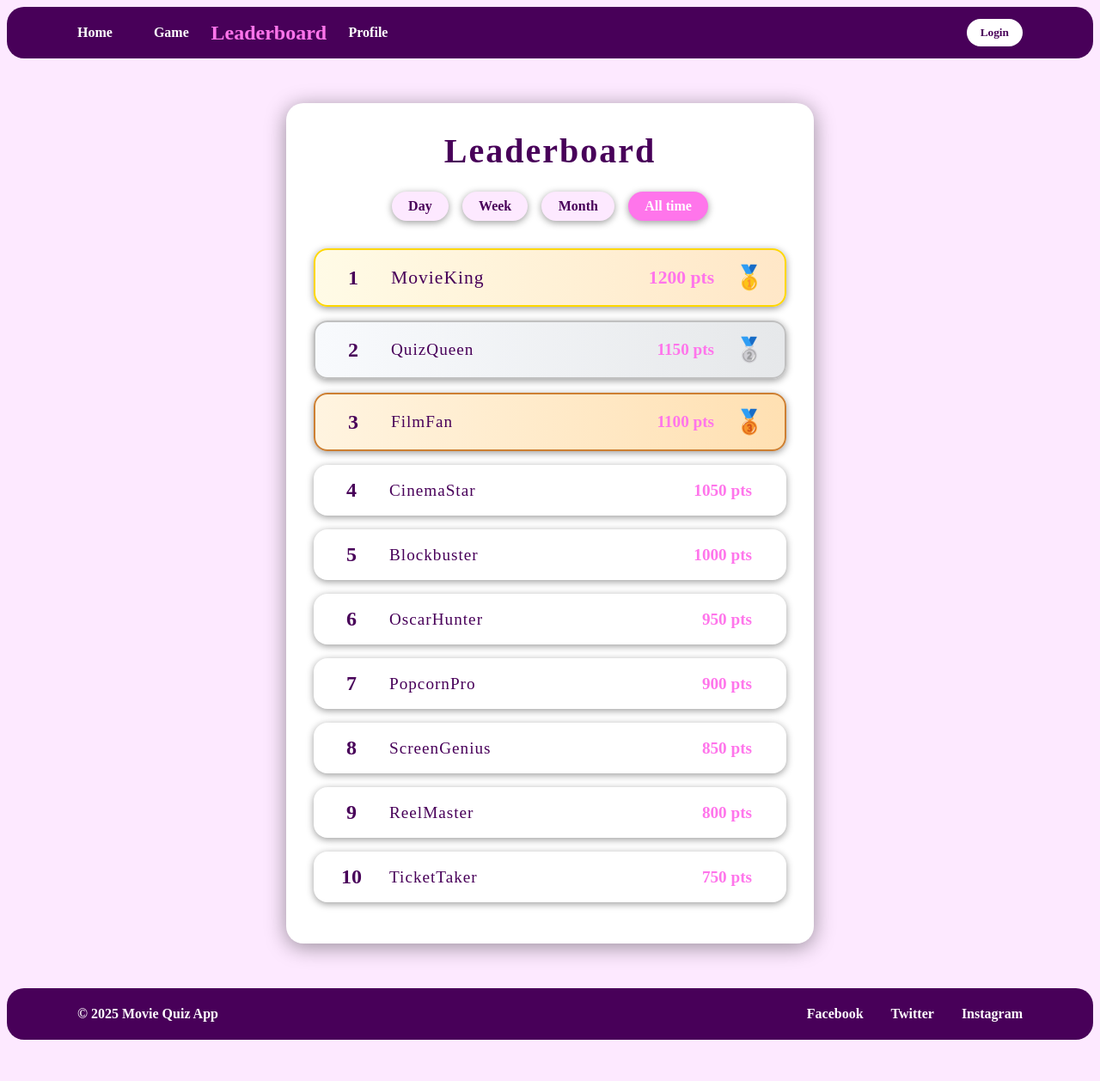
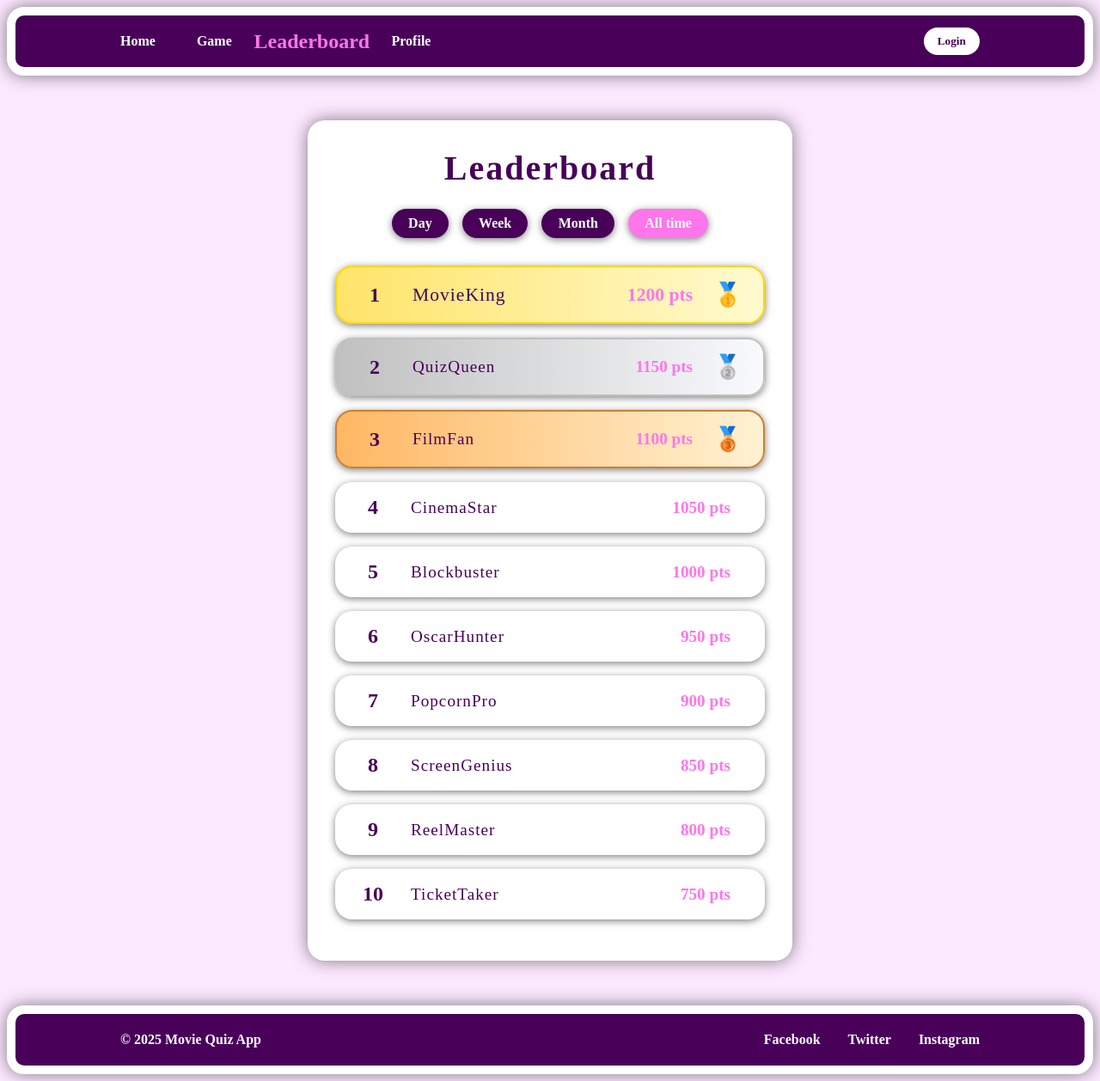
Before and after one commit to yozhek/FrontEnd_project, a Vue app in the folder frontend_project/: page /leaderboard in a window 1280 px wide. Shown: the whole page at 86% size. Before the commit the page ends 1218 px from the top, so only its background shows below. Built offline with nearby package versions, Linux system fonts and the light colour scheme; no server answers; a web font is replaced by a local one.

Commit message:
upravy hry

```diff
--- a/frontend_project/src/App.vue
+++ b/frontend_project/src/App.vue
@@ -73,7 +73,7 @@ const handleLogout = async () => {
 
 .navbar {
   box-sizing: border-box;
-  height: 60px;
+  height: 80px;
   width: 100%;
   display: flex;
   align-items: center;
@@ -81,12 +81,20 @@ const handleLogout = async () => {
   background-color: var(--color-primary);
   color: var(--color-white);
   border-radius: 20px;
+  box-shadow: 0 0 20px var(--color-black-shadow);
+  border: 10px solid var(--color-white);
+  transition: all 0.5s;
+}
+
+.navbar:hover {
+  transform: scale(1.01);
+  box-shadow: 0 10px 30px var(--color-black-shadow);
 }
 
 .nav-mid{
   display: flex;
   justify-content: space-between;
-  width: 1100px;
+  width: 1000px;
 }
 
 .nav-left {
@@ -153,8 +161,8 @@ const handleLogout = async () => {
 main {
   display: flex;
   flex-direction: column;
-  min-height: 83vh;
-  width: 1100px;
+  min-height: 78vh;
+  width: 1000px;
   margin: 20px;
 }
 
@@ -162,7 +170,7 @@ main {
 
 .footer {
   box-sizing: border-box;
-  height: 60px;
+  height: 80px;
   width: 100%;
   display: flex;
   align-items: center;
@@ -170,6 +178,14 @@ main {
   background-color: var(--color-primary);
   color: var(--color-white);
   border-radius: 20px;
+  box-shadow: 0 0 20px var(--color-black-shadow);
+  border: 10px solid var(--color-white);
+  transition: all 0.5s;
+}
+
+.footer:hover{
+  transform: scale(1.01);
+  box-shadow: 0 10px 30px var(--color-black-shadow);
 }
 
 .footer-mid{
@@ -177,7 +193,7 @@ main {
   display: flex;
   justify-content: space-between;
   align-items: center;
-  width: 1100px;
+  width: 1000px;
 }
 
 .footer a {
--- a/frontend_project/src/assets/auth-forms.css
+++ b/frontend_project/src/assets/auth-forms.css
@@ -12,7 +12,13 @@
   background: var(--color-white);
   padding: 2rem;
   border-radius: 20px;
-  box-shadow: 0 2px 10px rgba(0, 0, 0, 0.1);
+  box-shadow: 0 0 20px var(--color-black-shadow);
+  transition: all 0.5s;
+}
+
+.auth-form:hover {
+  transform: scale(1.03);
+  box-shadow: 0 10px 25px var(--color-black-shadow);
 }
 
 .auth-title {
--- a/frontend_project/src/assets/base.css
+++ b/frontend_project/src/assets/base.css
@@ -5,7 +5,7 @@
   --color-accent: #ff75eb;
   --color-white: white;
   --color-black: black;
-  --color-black-shadow: rgba(0, 0, 0, 0.4);
+  --color-black-shadow: rgba(0, 0, 0, 0.5);
 }
 
 /*:root {*/
--- a/frontend_project/src/components/components/home-box.vue
+++ b/frontend_project/src/components/components/home-box.vue
@@ -85,27 +85,29 @@ export default {
 .main{
   display: flex;
   flex-direction: column;
-  padding: 2rem;
+  padding: 40px;
   box-sizing: border-box;
   width: 50%;
+  border: 10px solid white;
   background-color: var(--color-primary);
   border-radius: 20px;
-  box-shadow: 0 0 40px var(--color-black-shadow);
-  transition: transform 0.5s ease;
+  box-shadow: 0 0 20px var(--color-black-shadow);
+  transition: all 0.5s ease;
 }
 
 .main:hover{
-  transform: scale(1.02);
+  box-shadow: 0 10px 30px var(--color-black-shadow);
+  transform: scale(1.05);
 }
 
 h1 {
   color: var(--color-white);
-  margin-bottom: 2rem;
+  margin-bottom: 20px;
 }
 
 p {
   font-size: 1.2rem;
-  margin-bottom: 2rem;
+  margin-bottom: 20px;
   color: var(--color-white);
 }
 
@@ -114,7 +116,7 @@ button {
   color: var(--color-primary);
   border: none;
   padding: 1rem 2rem;
-  font-size: 1.2rem;
+  font-size: 1.5rem;
   border-radius: 20px;
   cursor: pointer;
   transition: color 0.3s ease, transform 0.3s ease;
--- a/frontend_project/src/components/pages/Game.vue
+++ b/frontend_project/src/components/pages/Game.vue
@@ -2,7 +2,6 @@
   <div class="game-container">
     <!-- Game Rules Section -->
     <div class="rules-section" v-if="!showGame && !showDifficulty && !showResults">
-      <h1>Movie Quiz Game</h1>
       <div class="rules-content">
         <h2>How to Play</h2>
         <ul>
@@ -50,6 +49,7 @@
 
     <!-- Results Screen -->
     <div class="results-screen" v-if="showResults">
+      <div class="quizResults">
         <h2>Quiz Results</h2>
         <div class="stats">
           <p>Correct Answers: {{ correctAnswers }}</p>
@@ -57,6 +57,7 @@
           <p>Score: {{ score }}%</p>
         </div>
         <h3>Review your answers:</h3>
+      </div>
       <div class="review-list">
         <div v-for="(ans, idx) in userAnswers" :key="idx" class="review-item">
           <img :src="ans.question.screenshot" class="review-screenshot" alt="Movie Screenshot" />
@@ -235,9 +236,6 @@ export default {
   display: flex;
   flex-direction: column;
   align-items: center;
-  background: var(--color-white);
-  border-radius: 20px;
-  padding: 40px;
   flex-grow: 1;
 }
 
@@ -245,29 +243,47 @@ export default {
   display: flex;
   flex-direction: column;
   align-items: center;
+  justify-content: center;
   flex-grow: 1;
   width: 100%;
+  height: 100%;
   text-align: center;
 }
 
 .rules-content {
-  margin-top: 40px;
-  width: 50%;
+  box-sizing: border-box;
+  justify-content: center;
+  align-items: center;
+  background: var(--color-white);
+  width: auto;
   box-shadow: 0 0 20px var(--color-black-shadow);
   padding: 40px;
   border-radius: 20px;
+  transition: all 0.5s;
+}
+
+.rules-content:hover {
+  transform: scale(1.05);
+  box-shadow: 0 10px 30px var(--color-black-shadow);
 }
 
 .rules-content ul {
   list-style: none;
   text-align: center;
   padding: 0;
-  margin: 2rem 0;
+  margin: 40px 0;
+}
+
+h1{
+  font-size: 3rem;
+}
+h2{
+  font-size: 2rem;
 }
 
 .rules-content li {
   margin: 1rem 0;
-  font-size: 1.1rem;
+  font-size: 1.5rem;
 }
 
 .play-button {
@@ -328,6 +344,7 @@ export default {
   background: #4caf50;
   color: white;
 }
+
 .medium {
   background: #ffc107;
   color: black;
@@ -338,7 +355,16 @@ export default {
 }
 
 .game-interface {
-  max-width: 1100px;
+  max-width: 1000px;
+  background: var(--color-white);
+  border-radius: 20px;
+  box-shadow: 0 0 20px var(--color-black-shadow);
+  padding: 40px;
+  transition: all 0.5s;
+}
+.game-interface:hover {
+  transform: scale(1.01);
+  box-shadow: 0 10px 30px var(--color-black-shadow);
 }
 
 .progress-bar {
@@ -393,6 +419,12 @@ export default {
   text-align: center;
 }
 
+.quizResults{
+  background: var(--color-white);
+  border-radius: 20px;
+  padding: 20px;
+}
+
 .stats {
   margin: 20px 0;
   font-size: 1.2rem;
@@ -415,7 +447,7 @@ export default {
 }
 
 .review-list {
-  margin: 40px 0;
+  margin: 20px 0;
   display: flex;
   flex-direction: column;
   gap: 20px;
@@ -432,6 +464,7 @@ export default {
 }
 .review-item:hover {
   transform: scale(1.01);
+  box-shadow: 0 10px 30px var(--color-black-shadow);
 }
 
 .review-screenshot {
--- a/frontend_project/src/components/pages/Home.vue
+++ b/frontend_project/src/components/pages/Home.vue
@@ -44,10 +44,8 @@ export default {
   display: flex;
   flex-direction: column;
   border-radius: 20px;
-  padding: 40px;
   gap: 40px;
   min-height: 83vh;
-  background: var(--color-white);
 }
 
 .home-description{
@@ -63,6 +61,8 @@ export default {
   box-sizing: border-box;
   width: 100%;
   border-radius: 20px;
+  padding: 40px;
+  background: var(--color-white);
 }
 
 .first-container{
--- a/frontend_project/src/components/pages/Leaderboard.vue
+++ b/frontend_project/src/components/pages/Leaderboard.vue
@@ -70,13 +70,19 @@ const sortedLeaders = computed(() => {
 .leaderboard-container {
   background: var(--color-white);
   border-radius: 20px;
-  box-shadow: 0 4px 24px var(--color-black-shadow);
+  box-shadow: 0 0 20px var(--color-black-shadow);
   padding: 2rem 2rem 2rem 2rem;
   width: 50%;
   margin: 2rem auto;
   display: flex;
   flex-direction: column;
   align-items: center;
+  transition: all 0.5s;
+}
+
+.leaderboard-container:hover {
+  transform: scale(1.01);
+  box-shadow: 0 10px 30px var(--color-black-shadow);
 }
 
 .leaderboard-title {
@@ -93,8 +99,8 @@ const sortedLeaders = computed(() => {
 }
 
 .sort-btn {
-  background: var(--color-primary-light);
-  color: var(--color-primary);
+  background: var(--color-primary);
+  color: var(--color-white);
   border: none;
   border-radius: 20px;
   padding: 0.5rem 1.2rem;
@@ -128,14 +134,13 @@ const sortedLeaders = computed(() => {
   align-items: center;
   justify-content: space-between;
   background: var(--color-white);
-  border-radius: 16px;
+  border-radius: 20px;
   margin-bottom: 1rem;
   padding: 1rem 1.5rem;
   font-size: 1.2rem;
   color: var(--color-primary);
   box-shadow: 0 2px 8px var(--color-black-shadow);
-  position: relative;
-  transition: transform 0.2s, box-shadow 0.2s;
+  transition: transform 0.3s, box-shadow 0.3s;
 }
 .leader-item:hover {
   transform: scale(1.03) translateY(-2px);
@@ -144,19 +149,19 @@ const sortedLeaders = computed(() => {
 
 .leader-item.top1 {
   border: 2px solid gold;
-  background: linear-gradient(90deg, #fffbe6 0%, #ffe7c7 100%);
+  background: linear-gradient(90deg, #ffe46a 0%, rgb(255, 250, 207) 100%);
   font-size: 1.35rem;
   font-weight: bold;
   z-index: 3;
 }
 .leader-item.top2 {
   border: 2px solid silver;
-  background: linear-gradient(90deg, #f8fafd 0%, #e6e8ea 100%);
+  background: linear-gradient(90deg, #c0c0c0 0%, #f8fafd 100%);
   z-index: 2;
 }
 .leader-item.top3 {
   border: 2px solid #cd7f32;
-  background: linear-gradient(90deg, #fff4e0 0%, #ffe0b2 100%);
+  background: linear-gradient(90deg, #ffb763 0%, #fff2d3 100%);
   z-index: 1;
 }
 
```
Lines whose indentation alone changed are shown as unchanged.
